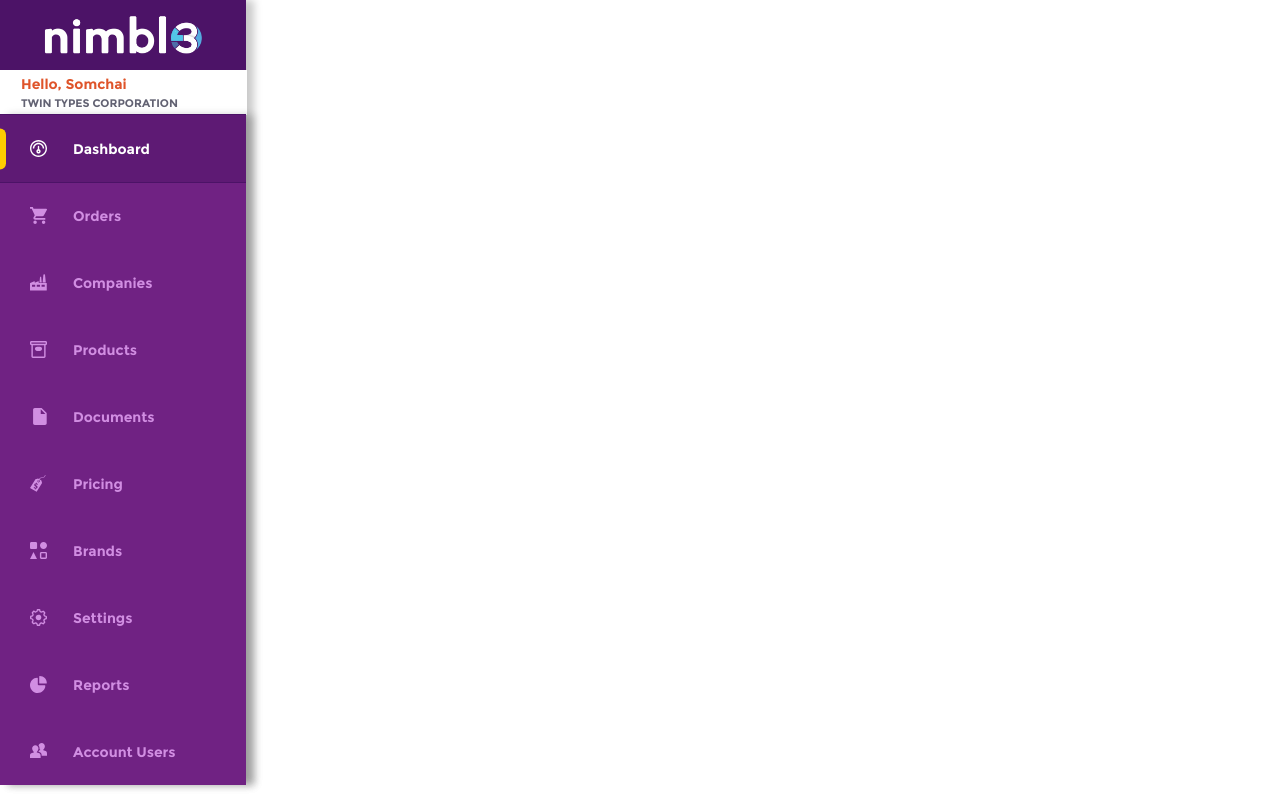
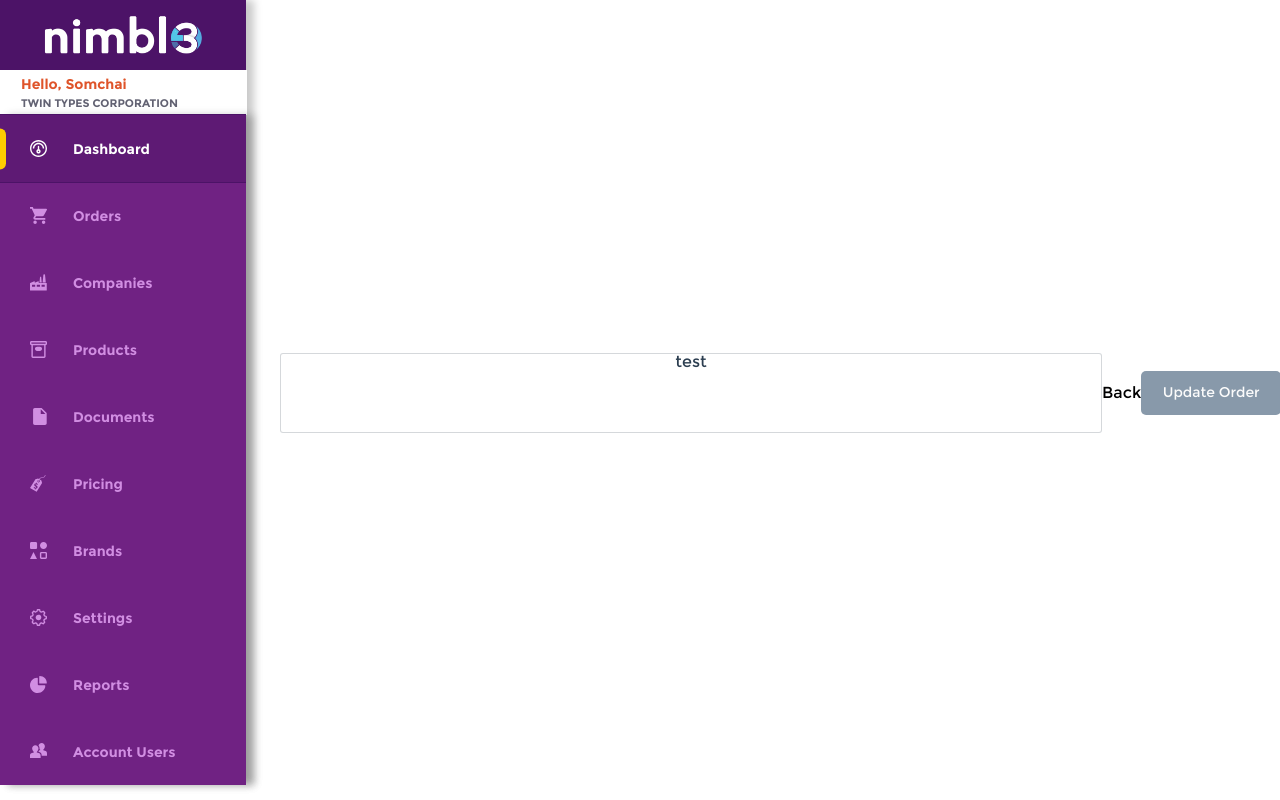
Before and after one commit to Macavirus/nimbl3, a Vue app: page / in a window 1280 px wide. Built offline with nearby package versions, Linux system fonts and the light colour scheme.

Commit message:
Fixes button styles and adds component Orderspec

```diff
--- a/src/App.vue
+++ b/src/App.vue
@@ -1,16 +1,19 @@
 <template>
   <div id="app">
     <navigation></navigation>
+    <orderspec></orderspec>
   </div>
 </template>
 
 <script>
 import Navigation from './components/Navigation'
+import Orderspec from './components/Orderspec'
 
 export default {
   name: 'app',
   components: {
-    Navigation
+    Navigation,
+    Orderspec
   }
 }
 </script>
@@ -37,8 +40,26 @@ a {
   text-decoration: none;
   color: inherit;
 }
+button {
+  border: 0;
+  margin: 0;
+  padding: 0;
+  text-align: inherit;
+  text-transform: inherit;
+  font: inherit;
+  -webkit-font-smoothing: inherit;
+  letter-spacing: inherit;
+  background: none;
+  cursor: pointer;
+  overflow: visible;
+}
+::-moz-focus-inner {
+  border: 0;
+  padding: 0;
+}
 #app {
   text-align: center;
   color: #2c3e50;
+  display: flex;
 }
 </style>
```
